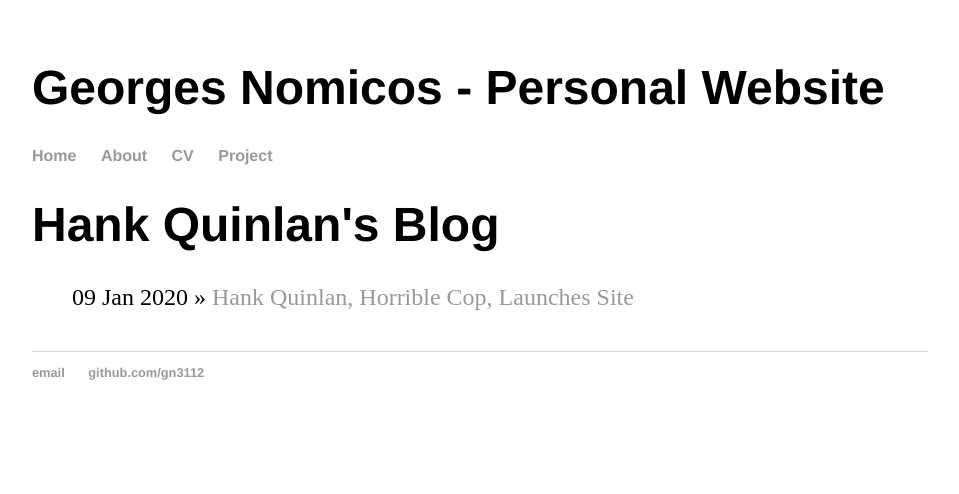
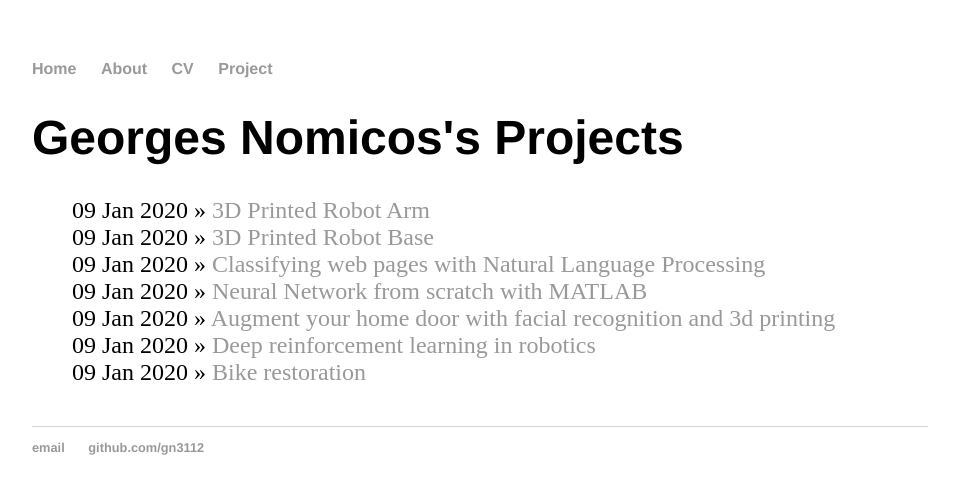
Before and after one commit to gn3112/gn3112.github.io, a Jekyll site: the page built from project/index.html, in a window 1280 px wide. Shown: the top 494 px of the page, without its empty margins (160-1119 px from the left). Built offline with Jekyll 4.4.1, drawn with Linux system fonts in a browser that asks for light colours.

Commit message:
website template done

```diff
--- a/_config.yml
+++ b/_config.yml
@@ -1,4 +1,4 @@
 # theme: jekyll-theme-minimal
 name: Georges Nomicos
 markdown: kramdown
-permalink: /blog/:year/:month/:day/:title
+permalink: /project/:year/:month/:day/:title
--- a/_layouts/default.html
+++ b/_layouts/default.html
@@ -6,13 +6,12 @@
 			<link rel="stylesheet" type="text/css" href="/css/main.css">
 		</head>
 		<body>
-			<h1>Georges Nomicos - Personal Website</h1>
 			<nav>
 	    		<ul>
 	        		<li><a href="/">Home</a></li>
 		        	<li><a href="/about">About</a></li>
-	        		<li><a href="/cv">CV</a></li>
-	        		<li><a href="/blog">Project</a></li>
+	        		<li><a href="/assets/CV_GeorgesNomicos.pdf">CV</a></li>
+	        		<li><a href="/project">Project</a></li>
 	    		</ul>
 			</nav>
 			<div class="container">
--- /dev/null
+++ b/_posts/2019-01-09-bike-restoration.md
@@ -0,0 +1,7 @@
+---
+layout: post
+title: "Bike restoration"
+date: 2020-01-09
+---
+
+Pictures and work done
--- /dev/null
+++ b/_posts/2019-01-09-facial-rec-door.md
@@ -0,0 +1,7 @@
+---
+layout: post
+title: "Augment your home door with facial recognition and 3d printing"
+date: 2020-01-09
+---
+
+Pictures and work done
--- /dev/null
+++ b/_posts/2019-01-09-neural-net-scratch.md
@@ -0,0 +1,5 @@
+---
+layout: post
+title: "Neural Network from scratch with MATLAB"
+date: 2020-01-09
+---
--- /dev/null
+++ b/_posts/2019-01-09-nlp-html.md
@@ -0,0 +1,7 @@
+---
+layout: post
+title: "Classifying web pages with Natural Language Processing"
+date: 2020-01-09
+---
+
+Well. Finally got around to putting this old website together. Neat thing about it - powered by [Jekyll](http://jekyllrb.com) and I can use Markdown to author my posts. It actually is a lot easier than I thought it was going to be.
--- a/_posts/2019-01-09-test-post.md
+++ b/_posts/2019-01-09-omni-robot.md
@@ -1,6 +1,6 @@
 ---
 layout: post
-title: "Hank Quinlan, Horrible Cop, Launches Site"
+title: "3D Printed Robot Base"
 date: 2020-01-09
 ---
 
--- /dev/null
+++ b/_posts/2019-01-09-robot-arm.md
@@ -0,0 +1,9 @@
+---
+layout: post
+title: "3D Printed Robot Arm"
+date: 2020-01-09
+---
+
+Reason for the project
+Outcome
+Evidence: picture and video
--- a/index.html
+++ b/index.html
@@ -1,8 +1,10 @@
 ---
 layout: default
-title: Georges Nomicos, personal website
+title: Georges Nomicos
 ---
 <div class="blurb">
-	<h1>Hi there! Welcome to my interests and projects</h1>
+	<h1>Hi there! I am Georges Nomicos
+		Welcome to my interests and projects</h1>
 	<p> ... <a href="/about">Read more about my life...</a></p>
+	<img src="blue.png"/>
 </div><!-- /.blurb -->
--- a/blog/index.html
+++ b/project/index.html
@@ -1,6 +1,6 @@
 ---
 layout: default
-title: Hank Quinlan's Blog
+title: Georges Nomicos's Projects
 ---
 	<h1>{{ page.title }}</h1>
 	<ul class="posts">
```
Also changed, not shown: Gemfile (added, +8 -0 lines), _posts/2019-01-09-drl-robotics.md (added, +7 -0 lines), about/index.html (+12 -2 lines), tuto.txt (added, +7 -0 lines), Gemfile.lock (added), blue.png (added), 1 other file.
